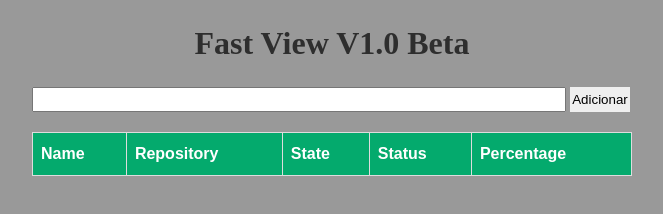
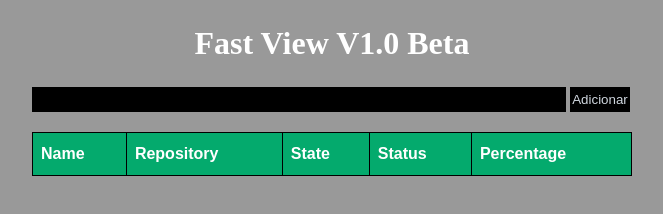
Before and after one commit to LucasTFranca/FastView, a website: page index.html in a window 1280 px wide. Shown: the whole page, without its empty margins (308-971 px from the left). Drawn offline with Linux system fonts and the light colour scheme.

Commit message:
Style Atualizado

```diff
--- a/style.css
+++ b/style.css
@@ -8,21 +8,27 @@ body {
   display: grid;
   place-items: center;
   background: rgb(153, 153, 153);
+  color: #d0d7df;
 }
 
 h1 {
   margin: 25px;
-  color: rgb(46, 46, 46);
+  color: white;
 }
 
 /* Input Container */
 
 #link-add {
+  background: black;
+  color: #d0d7df;
+  border: 0;
   height: 25px;
   width: 89%;
 }
 
 #button-add {
+  background: black;
+  color: #d0d7df;
   height: 25px;
   width: 10%;
   border: 0;
@@ -43,13 +49,13 @@ h1 {
 }
 
 #table-information td, #table-information th {
-  border: 1px solid #ddd;
+  border: 1px solid black;
   padding: 8px;
 }
 
-#table-information tr:nth-child(even){background-color: #f2f2f2;}
+#table-information tr:nth-child(even){background-color: #252525;}
 
-#table-information tr:hover {background-color: #ddd;}
+#table-information tr:hover {background-color: #343434;}
 
 #table-information th {
   padding-top: 12px;
```
Also changed, not shown: README.md.
